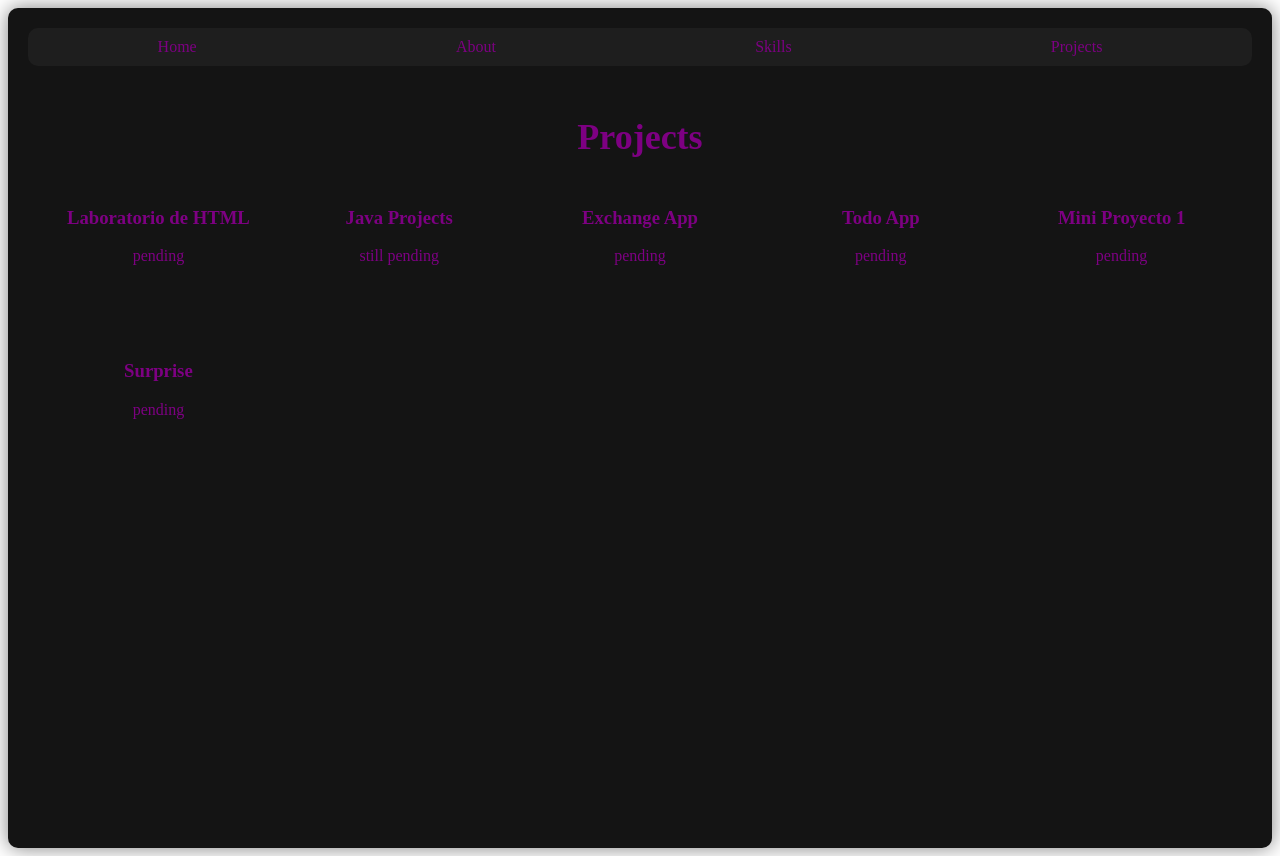
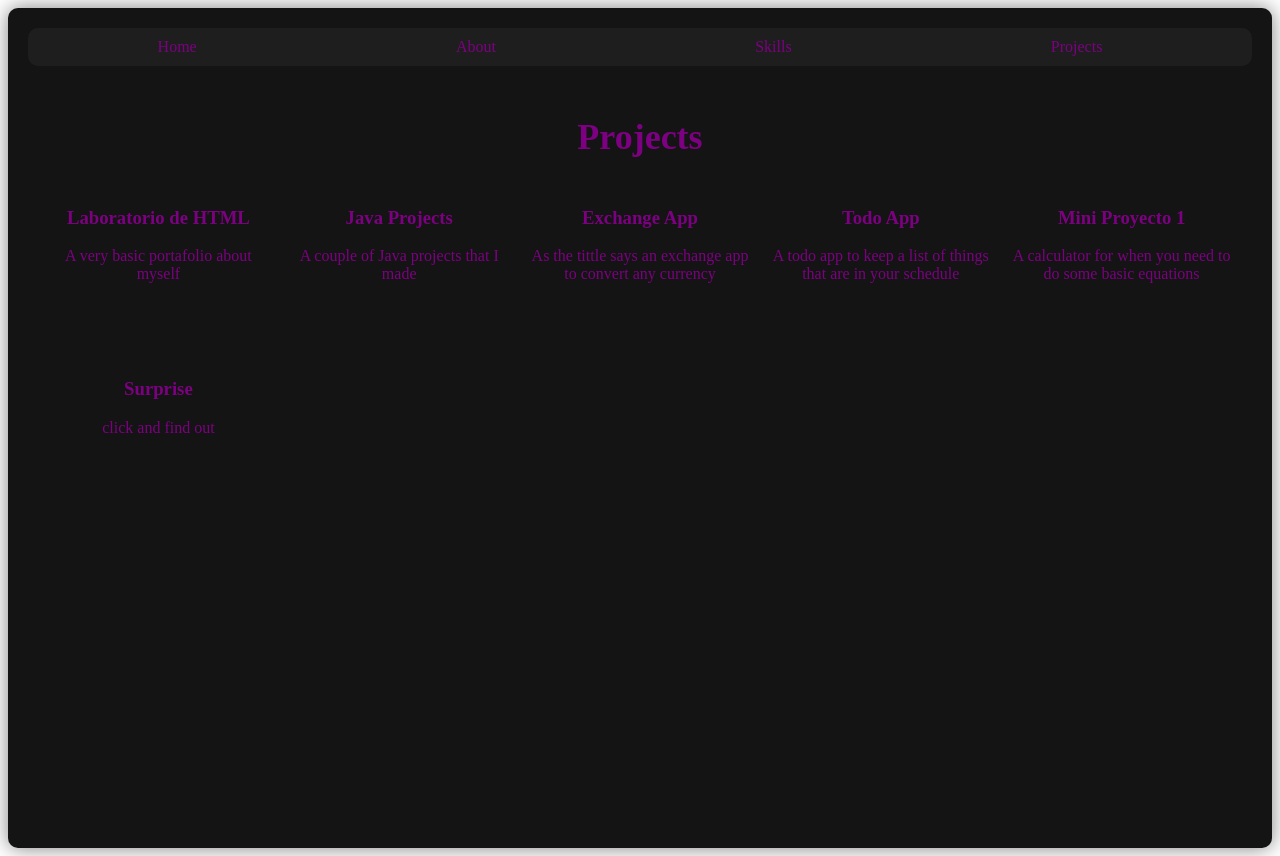
Before and after one commit to 110220004/myReact-portfolio, a React (Create React App) app: page /projects in a window 1280 px wide. Built offline with nearby package versions, Linux system fonts and the light colour scheme.

Commit message:
update to projects.js
added some descriptions to my projects

```diff
--- a/src/components/Projects.js
+++ b/src/components/Projects.js
@@ -4,32 +4,32 @@ const Projects = () => {
   const [projects] = useState([
     {
       name: 'Laboratorio de HTML',
-      description: 'pending',
+      description: 'A very basic portafolio about myself',
       link: 'https://github.com/110220004/EC2-Laboratorio-de-HTML'
     },
     {
       name: 'Java Projects',
-      description: 'still pending',
+      description: 'A couple of Java projects that I made',
       link: 'https://github.com/110220004/java_projects'
     },
     {
       name: 'Exchange App',
-      description: 'pending',
+      description: 'As the tittle says an exchange app to convert any currency',
       link: 'https://github.com/110220004/exchange-app'
     },
     {
       name: 'Todo App',
-      description: 'pending',
+      description: 'A todo app to keep a list of things that are in your schedule',
       link: 'https://github.com/110220004/EC5-Todo-App'
     },
     {
       name: 'Mini Proyecto 1',
-      description: 'pending',
+      description: 'A calculator for when you need to do some basic equations',
       link: 'https://github.com/110220004/MP1-Mini-Proyecto-1'
     },
     {
       name: 'Surprise',
-      description: 'pending',
+      description: 'click and find out',
       link: 'https://www.youtube.com/watch?v=dQw4w9WgXcQ'
     },
   ]);
```
